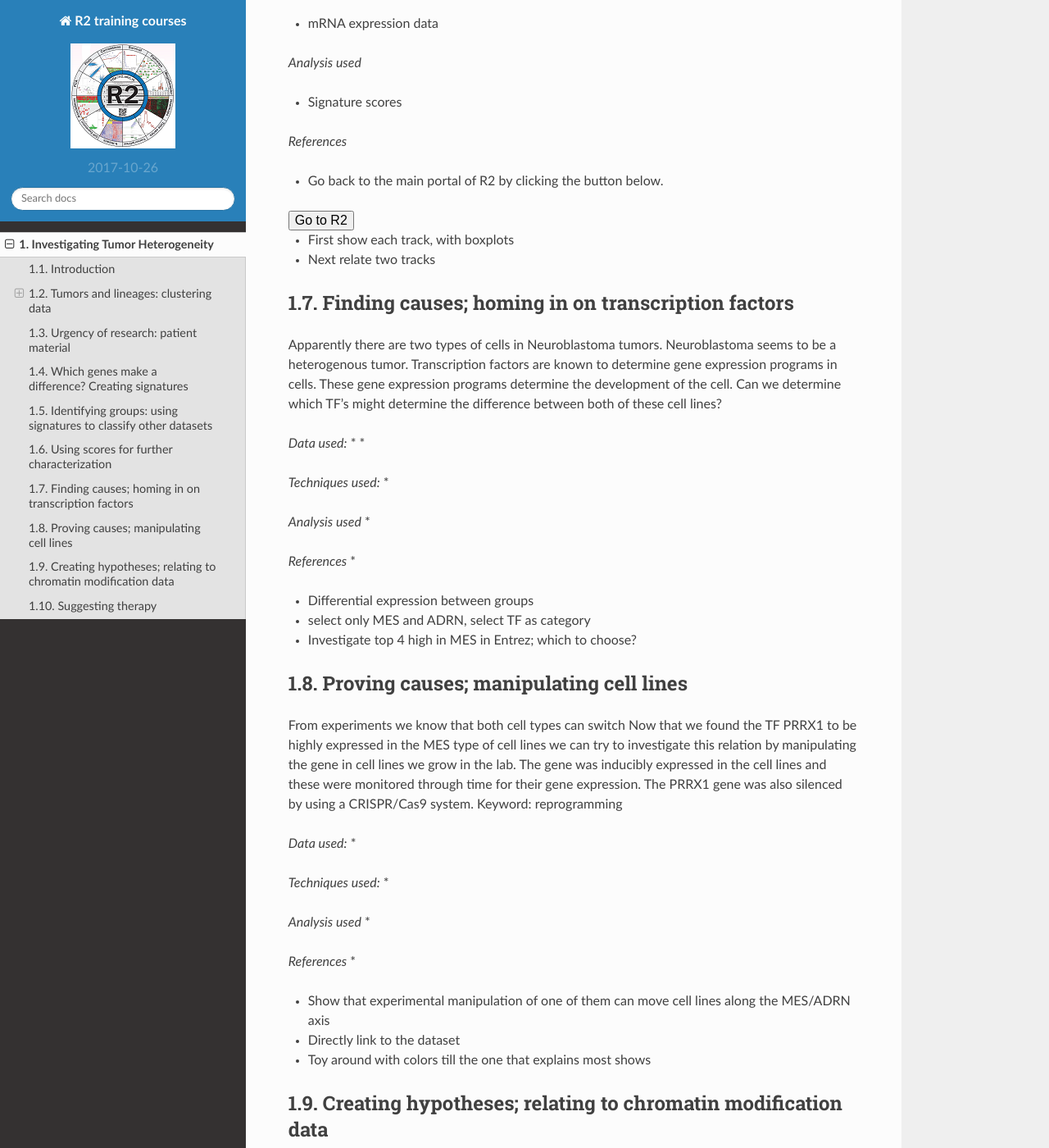
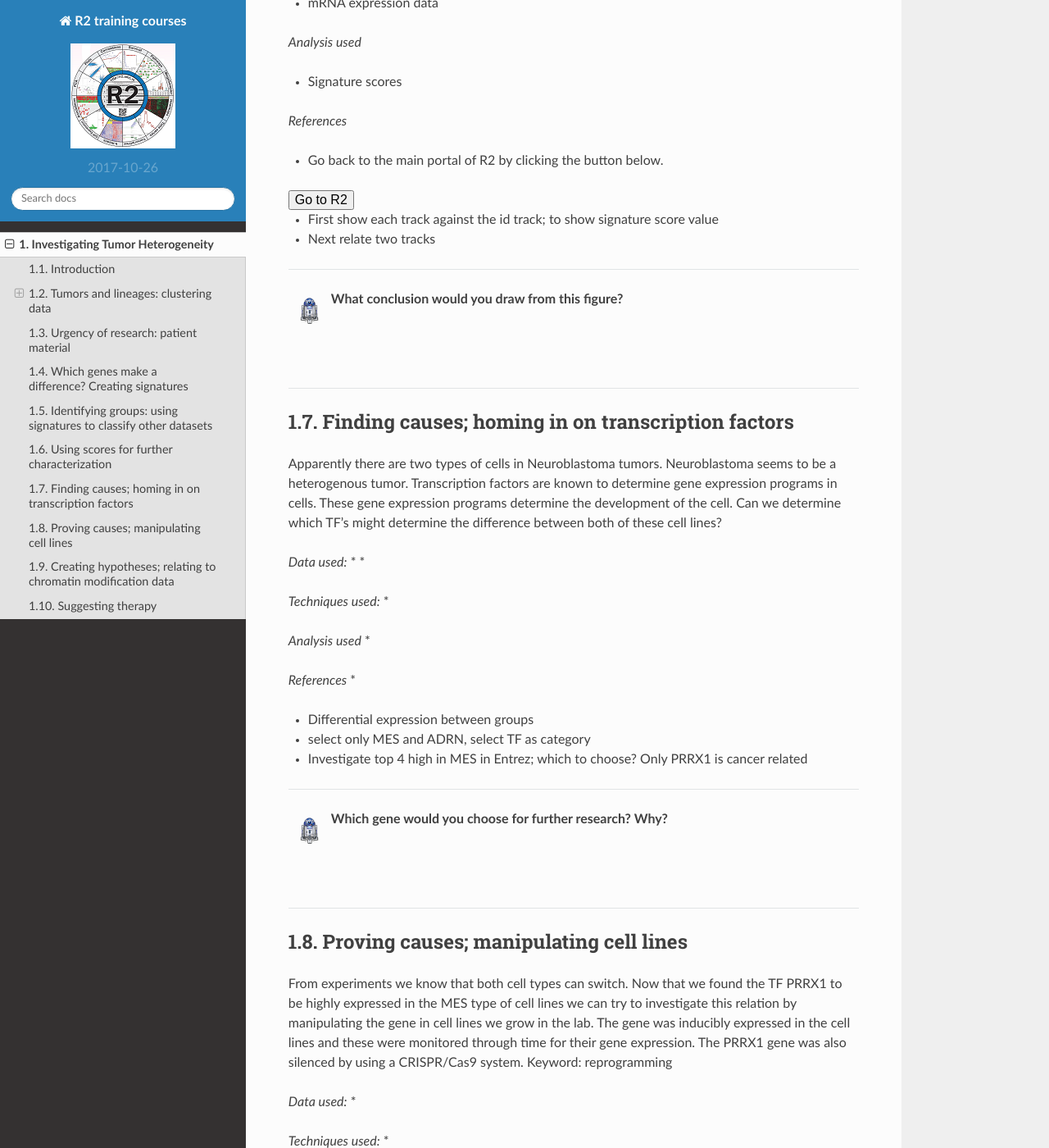
Before and after one commit to antronerds/r2-training-courses, a Sphinx documentation site: the page built from docs/Investigating_Tumor_Heterogeneity.md, in a window 1280 px wide and 1400 px high, scrolled down 10290 px. Shown: the whole window at 82% size. Built offline with Sphinx 7.4.7 and the Read the Docs theme 2.0.0, drawn with Linux system fonts in a browser that asks for light colours.

Commit message:
Added some questions

```diff
--- a/docs/Investigating_Tumor_Heterogeneity.md
+++ b/docs/Investigating_Tumor_Heterogeneity.md
@@ -315,8 +315,6 @@ We now have a signature that distinguishes between the two types of cells. We al
 
 
 ---------
-
----------
   ![](_static/images/R2d2_logo.png)**Do you observe similar patterns? Can you explain this?**
 
 <br><br>
@@ -350,8 +348,16 @@ The expression patterns of these specific signatures can be used to compare cell
 </form>
 
 
-* First show each track, with boxplots
+* First show each track against the id track; to show signature score value
 * Next relate two tracks
+
+
+---------
+  ![](_static/images/R2d2_logo.png)**What conclusion would you draw from this figure?**
+
+<br><br>
+
+---------
 
 
 
@@ -375,14 +381,21 @@ Apparently there are two types of cells in Neuroblastoma tumors. Neuroblastoma s
 
 * Differential expression between groups
 * select only MES and ADRN, select TF as category
-* Investigate top 4 high in MES in Entrez; which to choose?
+* Investigate top 4 high in MES in Entrez; which to choose? Only PRRX1 is cancer related
+
+---------
+  ![](_static/images/R2d2_logo.png)**Which gene would you choose for further research? Why?**
+
+<br><br>
+
+---------
 
 
 
 Proving causes; manipulating cell lines
 ------------------------------------------
 
-From experiments we know that both cell types can switch
+From experiments we know that both cell types can switch.
 Now that we found the TF PRRX1 to be highly expressed in the MES type of cell lines we can try to investigate this relation by manipulating the gene in cell lines we grow in the lab. The gene was inducibly expressed in the cell lines and these were monitored through time for their gene expression. The PRRX1 gene was also silenced by using a CRISPR/Cas9 system.
 Keyword: reprogramming
 
```
